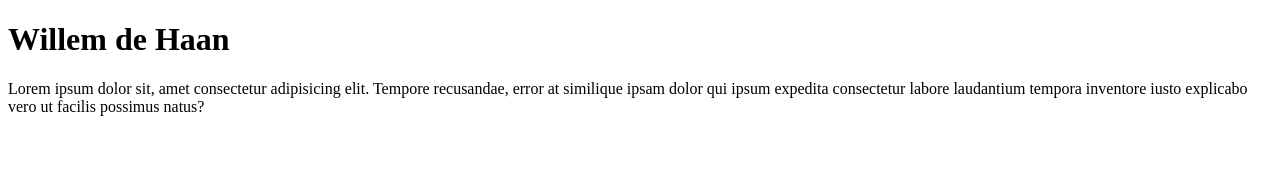
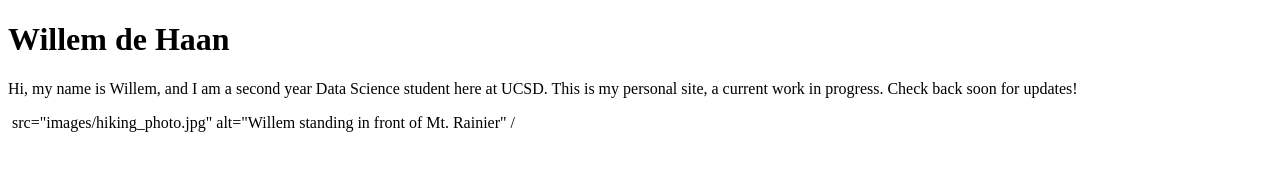
Before and after one commit to willemdehaan/portfolio, a plain HTML site: page index.html in a window 1280 px wide. Drawn offline with Linux system fonts and the light colour scheme.

Commit message:
Updated Personal Site
Added personal biography and picture

```diff
--- a/index.html
+++ b/index.html
@@ -7,6 +7,7 @@
 </head>
 <body>
     <h1>Willem de Haan</h1>
-    <p>Lorem ipsum dolor sit, amet consectetur adipisicing elit. Tempore recusandae, error at similique ipsam dolor qui ipsum expedita consectetur labore laudantium tempora inventore iusto explicabo vero ut facilis possimus natus?</p>
+    <p>Hi, my name is Willem, and I am a second year Data Science student here at UCSD. This is my personal site, a current work in progress. Check back soon for updates!</p>
+    <img> src="images/hiking_photo.jpg" alt="Willem standing in front of Mt. Rainier" /
 </body>
 </html>
```
Also changed, not shown: 1 other file.
